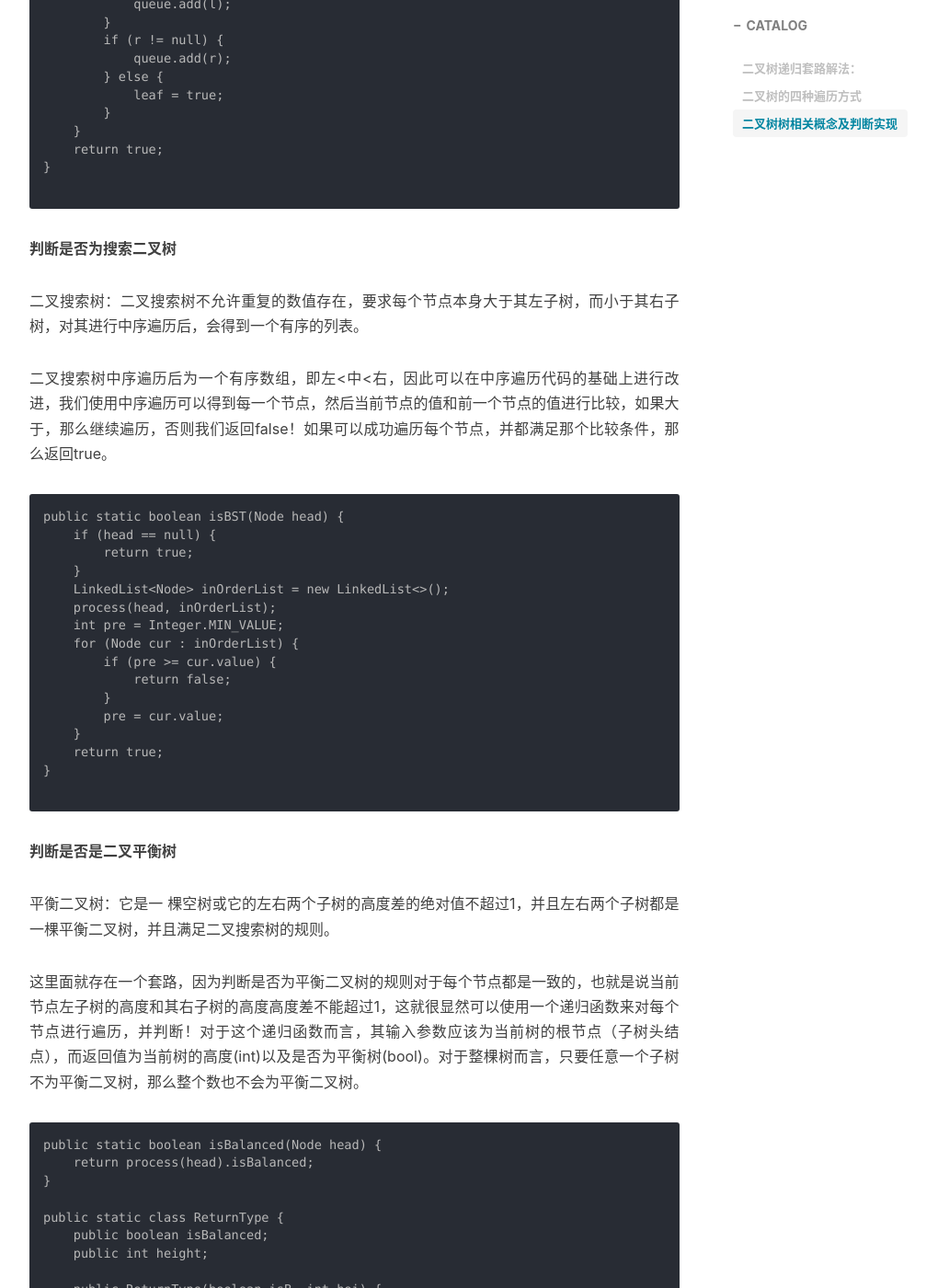
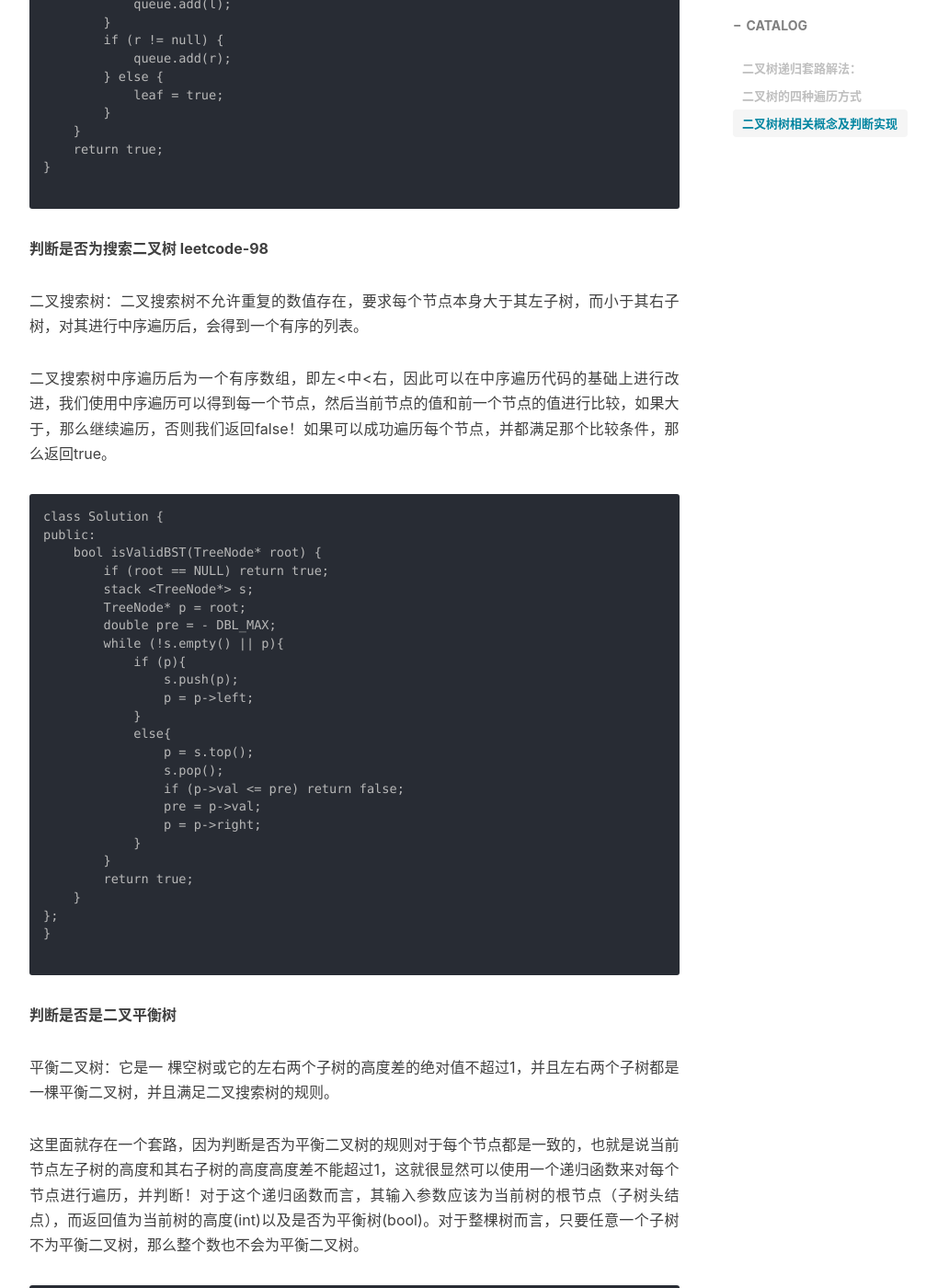
Before and after one commit to AIaimuti/aiaimuti.github.io, a Jekyll site: the page built from _posts/2019-11-26-tree.md, in a window 1280 px wide and 1400 px high, scrolled down 5969 px. Shown: the whole window at 92% size, without its empty margins (233-1240 px from the left). Built offline with Jekyll 4.4.1, drawn with Linux system fonts in a browser that asks for light colours; nearby versions of some CDN libraries; comment, search, counter and statistics services are not loaded.

Commit message:
Update 2019-11-26-tree.md

````diff
--- a/_posts/2019-11-26-tree.md
+++ b/_posts/2019-11-26-tree.md
@@ -238,27 +238,36 @@ public static boolean isCBT(Node head) {
 }
 
 ```
-**判断是否为搜索二叉树**
+**判断是否为搜索二叉树 leetcode-98**
 
 二叉搜索树：二叉搜索树不允许重复的数值存在，要求每个节点本身大于其左子树，而小于其右子树，对其进行中序遍历后，会得到一个有序的列表。
 
 二叉搜索树中序遍历后为一个有序数组，即左<中<右，因此可以在中序遍历代码的基础上进行改进，我们使用中序遍历可以得到每一个节点，然后当前节点的值和前一个节点的值进行比较，如果大于，那么继续遍历，否则我们返回false！如果可以成功遍历每个节点，并都满足那个比较条件，那么返回true。
 
 ```
-public static boolean isBST(Node head) {
-    if (head == null) {
+class Solution {
+public:
+    bool isValidBST(TreeNode* root) {
+        if (root == NULL) return true;
+        stack <TreeNode*> s;
+        TreeNode* p = root;
+        double pre = - DBL_MAX;
+        while (!s.empty() || p){
+            if (p){
+                s.push(p);
+                p = p->left;
+            }
+            else{
+                p = s.top();
+                s.pop();
+                if (p->val <= pre) return false;
+                pre = p->val;
+                p = p->right;
+            }
+        }
         return true;
     }
-    LinkedList<Node> inOrderList = new LinkedList<>();
-    process(head, inOrderList);
-    int pre = Integer.MIN_VALUE;
-    for (Node cur : inOrderList) {
-        if (pre >= cur.value) {
-            return false;
-        }
-        pre = cur.value;
-    }
-    return true;
+};
 }
 
 ```
````
